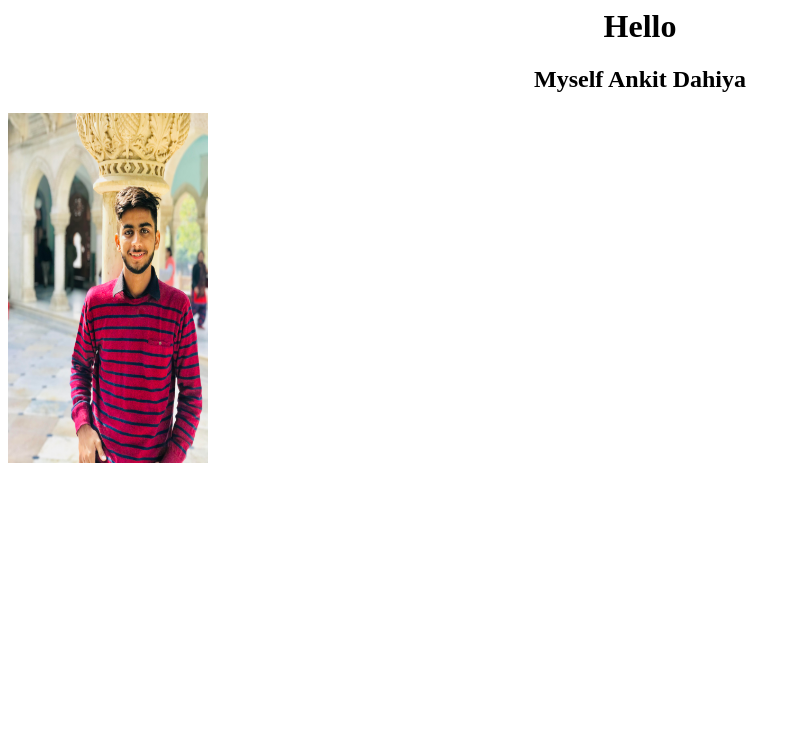
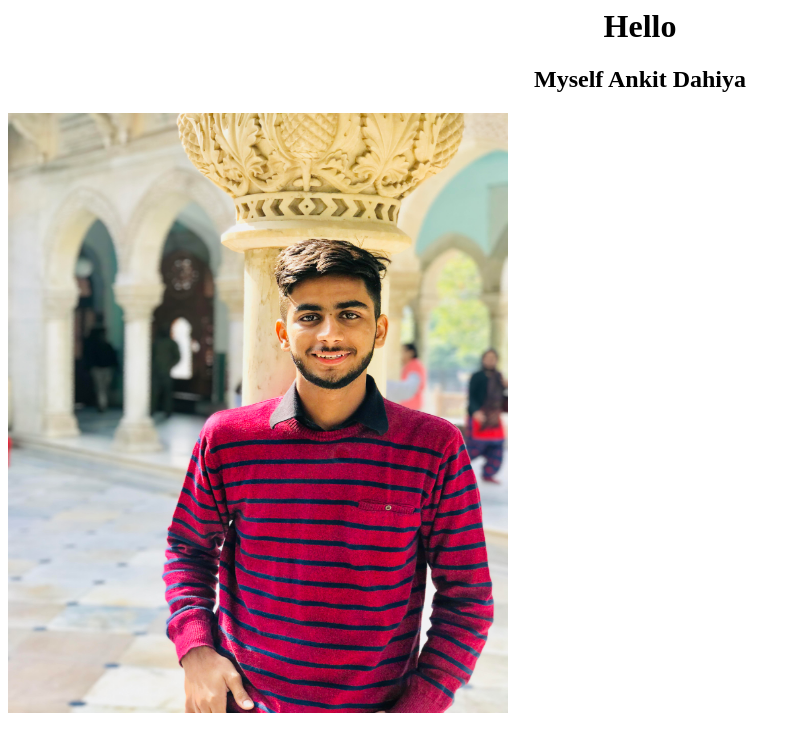
Before and after one commit to ankitdahiyaror/io, a plain HTML site: page index.html in a window 1280 px wide. Shown: the whole page, without its empty margins (0-800 px from the left). Drawn offline with Linux system fonts and the light colour scheme.

Commit message:
Update index.html

```diff
--- a/index.html
+++ b/index.html
@@ -2,6 +2,6 @@
 <head>
   <h1><center> Hello</center></h1>
   <h2><center> Myself Ankit Dahiya</center></h2>
-  <img src="ankit.jpg" width="200" height="350">
+  <img src="ankit.jpg" width="500" height="600">
 </head>
 </html>
```
